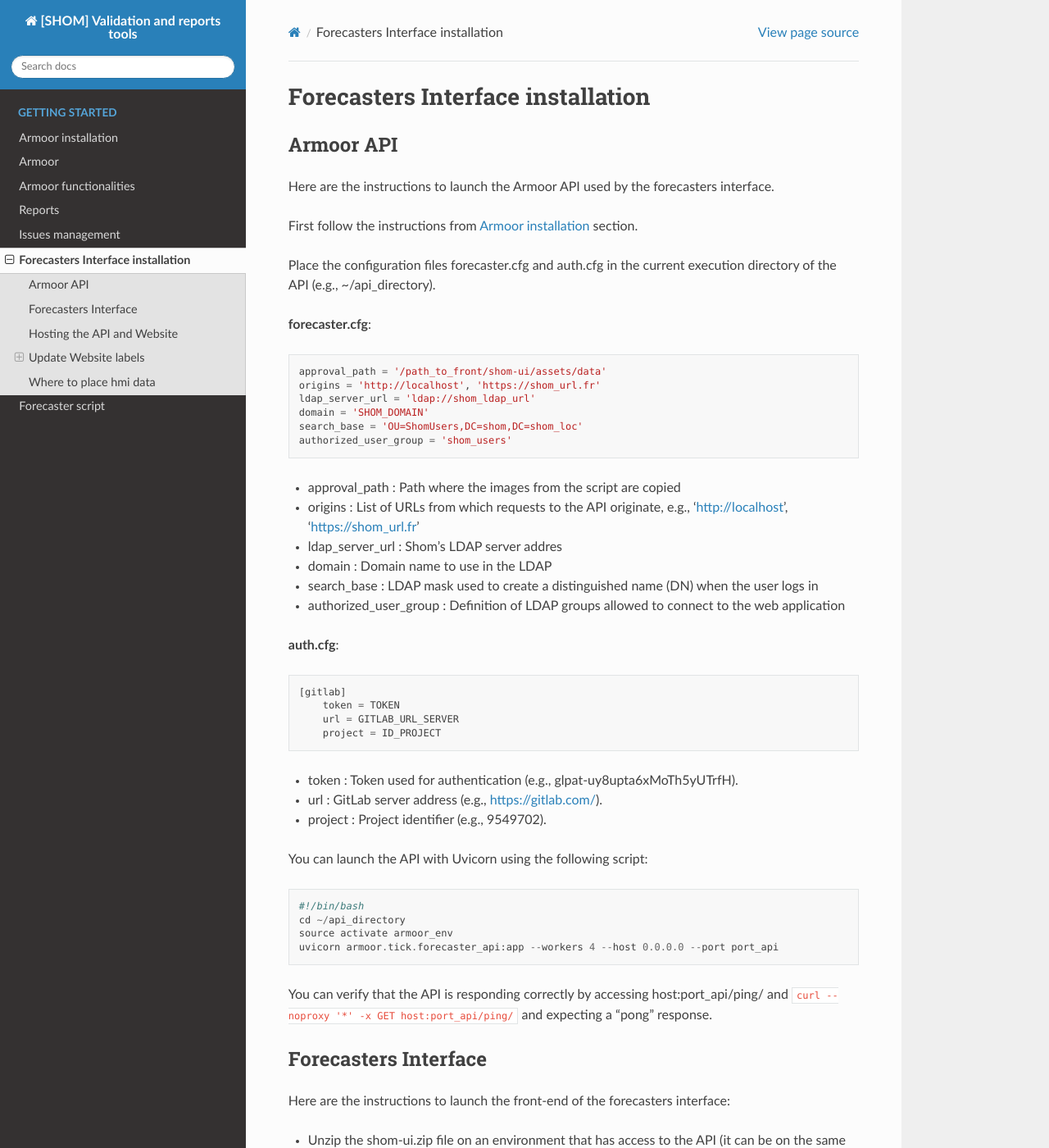
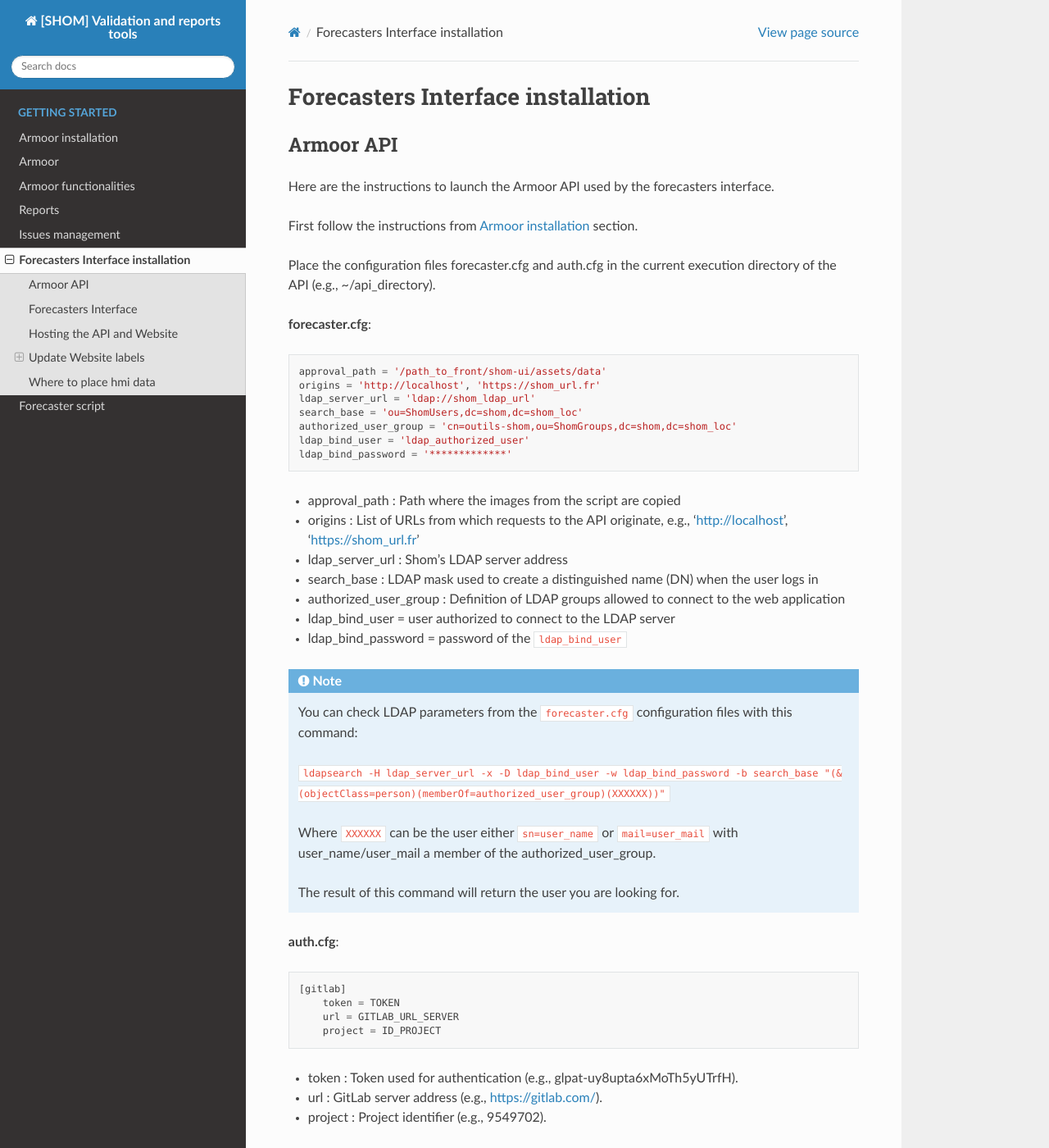
Before and after one commit to shom-fr/armoor, a Sphinx documentation site: the page built from docs/source/hmi_install.rst, in a window 1280 px wide and 1400 px high. Shown: the whole window at 82% size. Built offline with Sphinx 7.4.7 and the Read the Docs theme 2.0.0, drawn with Linux system fonts in a browser that asks for light colours.

```diff
--- a/docs/source/hmi_install.rst
+++ b/docs/source/hmi_install.rst
@@ -15,16 +15,29 @@ Place the configuration files forecaster.cfg and auth.cfg in the current executi
     approval_path = '/path_to_front/shom-ui/assets/data'
     origins = 'http://localhost', 'https://shom_url.fr'
     ldap_server_url = 'ldap://shom_ldap_url'
-    domain = 'SHOM_DOMAIN'
-    search_base = 'OU=ShomUsers,DC=shom,DC=shom_loc'
-    authorized_user_group = 'shom_users'
+    search_base = 'ou=ShomUsers,dc=shom,dc=shom_loc'
+    authorized_user_group = 'cn=outils-shom,ou=ShomGroups,dc=shom,dc=shom_loc'
+    ldap_bind_user = 'ldap_authorized_user'
+    ldap_bind_password = '*************'
 
 * approval_path : Path where the images from the script are copied
 * origins : List of URLs from which requests to the API originate, e.g., 'http://localhost', 'https://shom_url.fr'
-* ldap_server_url : Shom's LDAP server addres
-* domain : Domain name to use in the LDAP
+* ldap_server_url : Shom's LDAP server address
 * search_base : LDAP mask used to create a distinguished name (DN) when the user logs in
 * authorized_user_group : Definition of LDAP groups allowed to connect to the web application
+* ldap_bind_user = user authorized to connect to the LDAP server
+* ldap_bind_password = password of the ``ldap_bind_user``
+
+.. NOTE::
+
+    You can check LDAP parameters from the ``forecaster.cfg`` configuration files with this command:
+
+    ``ldapsearch -H ldap_server_url -x -D ldap_bind_user -w ldap_bind_password -b search_base "(&(objectClass=person)(memberOf=authorized_user_group)(XXXXXX))"``
+
+    Where ``XXXXXX`` can be the user either ``sn=user_name`` or ``mail=user_mail`` with user_name/user_mail a member of the authorized_user_group.
+
+    The result of this command will return the user you are looking for.
+
 
 **auth.cfg**::
 
```
Also changed, not shown: 3 other files.
